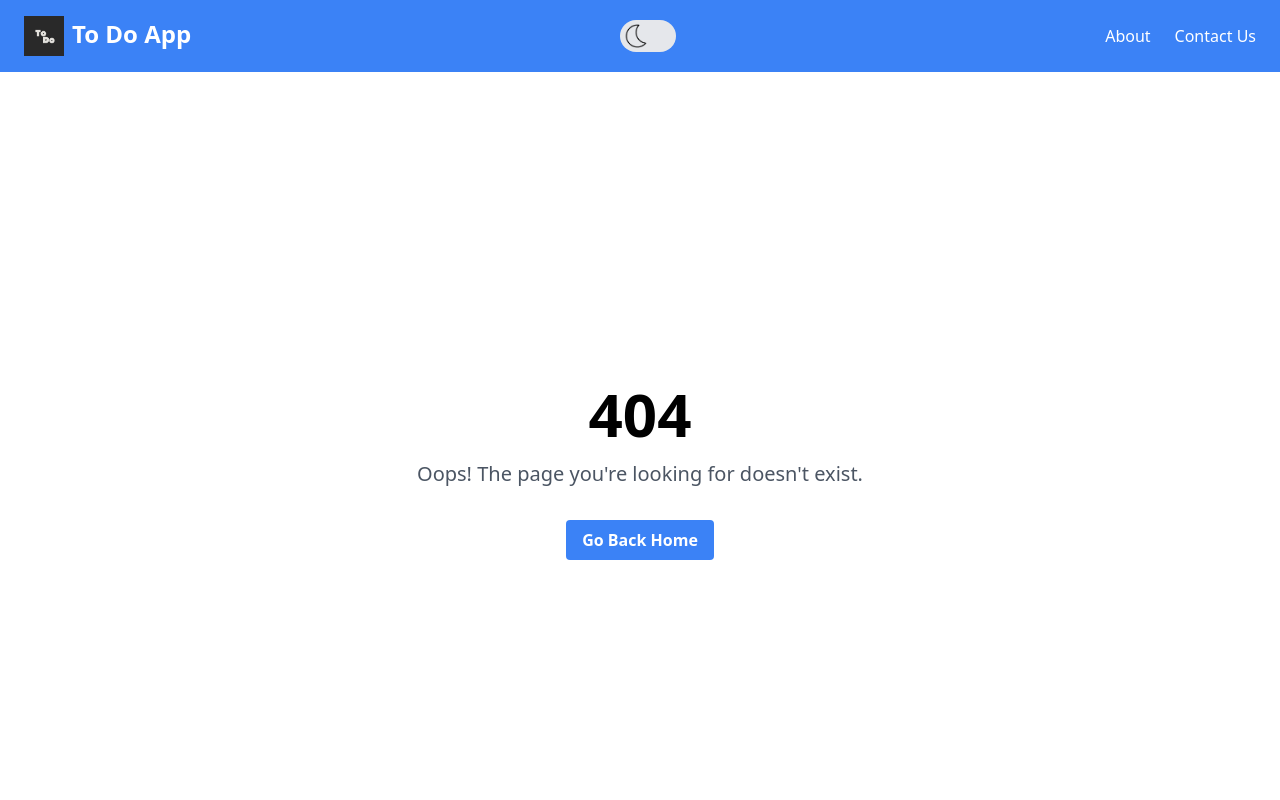
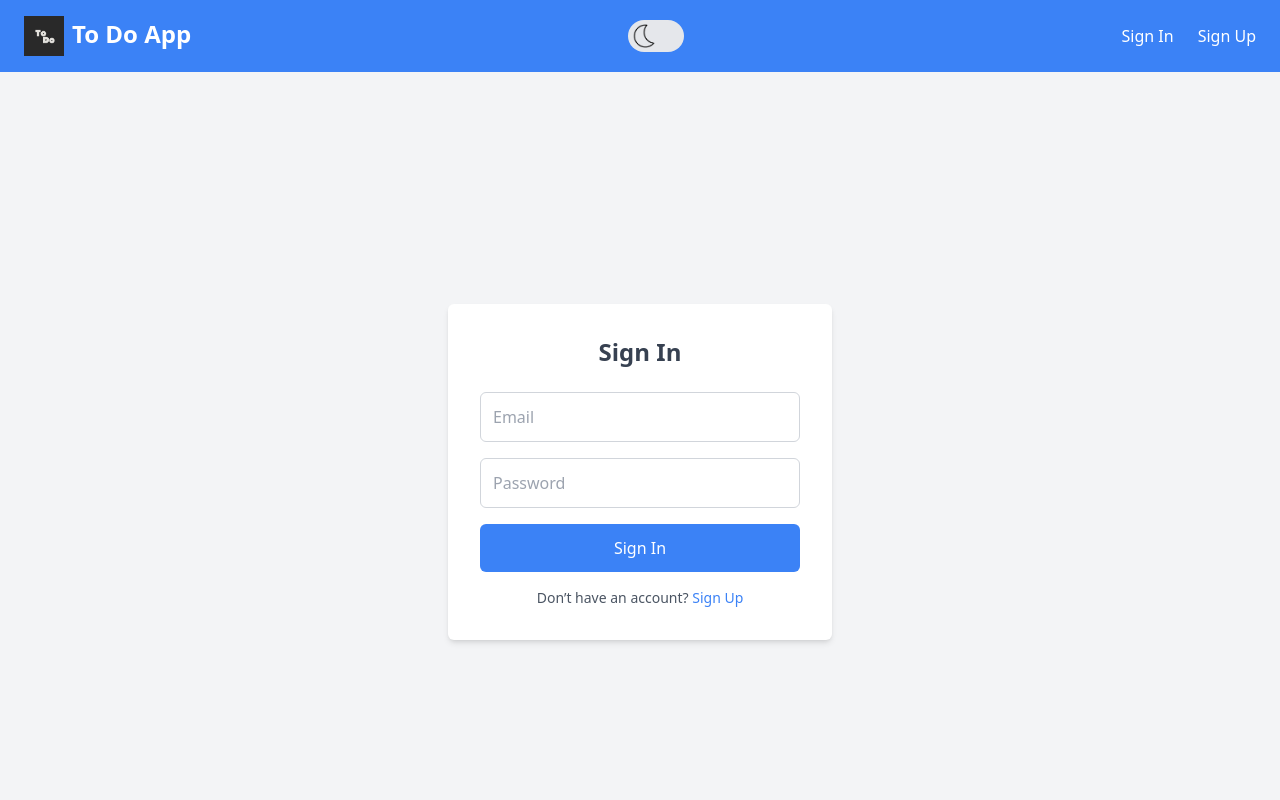
Before and after one commit to m-ahrukh/to-do, a Next.js app: page /signin in a window 1280 px wide. Before the commit this address had no page. Shown: the top 800 px of the page. Built offline with nearby package versions, Linux system fonts and the light colour scheme.

Commit message:
added sign-in, sign-up, sign-out functionality

```diff
--- /dev/null
+++ b/src/app/home/page.tsx
@@ -0,0 +1,25 @@
+'use server'
+import { AddTaskForm } from '../components/AddTaskForm';
+import ShowData from '../components/showData';
+
+export interface DataRow {
+  id: number;
+  text: string;
+  uuid: string;
+}
+
+export default async function MainPage() {
+  return (
+    <main className=' mt-10 flex flex-col justify-center items-center '>
+      <h1 className='font-bold' style={{ fontSize: '24px' }}>To Do Application</h1>
+      <div className='mb-3 mx-5'>
+        <h1 className='text-center m-5 font-semibold'>
+          Add Task
+        </h1>
+        <AddTaskForm />
+      </div>
+      <ShowData/>
+    </main >
+
+  );
+}
--- a/src/app/layout.tsx
+++ b/src/app/layout.tsx
@@ -5,6 +5,7 @@ import "./globals.css";
 import Link from "next/link";
 import { useEffect, useState } from "react";
 import React from "react";
+import { supabase } from "@/utils/supabase/client";
 
 const geistSans = localFont({
   src: "./fonts/GeistVF.woff",
@@ -24,10 +25,25 @@ export default function RootLayout({
 }) {
 
   const [theme, setTheme] = useState('light');
+  const [isAuthenticated, setIsAuthenticated] = useState(false)
+
+  // Retrieve theme from local storage and check user authentication status
   useEffect(() => {
     const savedTheme = localStorage.getItem('theme') || 'light';
     setTheme(savedTheme);
     document.documentElement.classList.add(savedTheme);
+
+    const checkUserStatus = async () => {
+      const {
+        data: { user },
+      } = await supabase.auth.getUser();
+
+      setIsAuthenticated(!!user); // Set isAuthenticated to true if user exists
+      console.log("user: ", user)
+      console.log("authenticatd: ", isAuthenticated)
+    }
+
+    checkUserStatus()
   }, []);
 
   const toggleTheme = () => {
@@ -38,6 +54,16 @@ export default function RootLayout({
     document.documentElement.classList.toggle('light', newTheme === 'light');
   };
 
+  // Function to handle user logout
+  const handleLogout = async () => {
+    const { error } = await supabase.auth.signOut()
+    if (error) {
+      console.error("logout Error:", error.message)
+    } else {
+      setIsAuthenticated(false) // Set the authentication state to false after logout
+      console.log("User logged out successfully.");
+    }
+  }
   return (
     <html lang="en">
       <head>
@@ -46,6 +72,7 @@ export default function RootLayout({
         <link rel="icon" href="/app_icon.ico" sizes="any" />
       </head>
       <body className={`${geistSans.variable} ${geistMono.variable} antialiased`}>
+        {/* Header Section */}
         <header className={`w-full py-4 px-6 ${theme === 'dark' ? 'bg-gray-800' : 'bg-blue-500'}`}>
           <div className="flex justify-between items-center">
 
@@ -85,6 +112,9 @@ export default function RootLayout({
             {/* Navigation Links */}
             <nav>
               <ul className={`flex space-x-6 ${theme === 'dark' ? 'text-gray-300' : 'text-white'}`}>
+                {isAuthenticated ? (
+                  <>
+                    {/* If the user is authenticated, show About and Contact Us */}
                     <li>
                       <Link href="/about">
                         <button className="hover:underline">About</button>
@@ -95,11 +125,41 @@ export default function RootLayout({
                         <button className="hover:underline">Contact Us</button>
                       </Link>
                     </li>
+                    <li>
+                      <button onClick={handleLogout} className="hover:underline">
+                        Logout
+                      </button>
+                    </li>
+                  </>
+                ) : (
+                  <>
+                    {/* If the user is not authenticated, show Sign In and Sign Up */}
+                    <li>
+                      <Link href="/signin">
+                        <button className="hover:underline">Sign In</button>
+                      </Link>
+                    </li>
+                    <li>
+                      <Link href="/signup">
+                        <button className="hover:underline">Sign Up</button>
+                      </Link>
+                    </li>
+                  </>
+                )}
               </ul>
             </nav>
           </div>
         </header>
-          {children}
+        <main className="flex-grow">{children}</main>
+        <footer className={`w-full p-4 bg-blue-500 text-white text-center ${theme === 'dark' ? 'bg-gray-800' : 'bg-blue-500'}`}>
+          <p className='text-sm'>
+            Start organizing your tasks with ease and increase your productivity. <br />
+            Stay on top of your to-do list, no matter where you are!
+          </p>
+          <p>
+            © 2024 To-Do Application
+          </p>
+        </footer>
       </body>
     </html>
   );
--- /dev/null
+++ b/src/app/middleware.ts
@@ -0,0 +1,17 @@
+import { supabase } from "@/utils/supabase/client";
+import { NextRequest, NextResponse } from "next/server";
+
+export async function middleware(req: NextRequest){
+    const {data: session} = await supabase.auth.getSession()
+    const {pathname} = req.nextUrl;
+
+    if (!session && pathname !== '/signin' && pathname!== 'signup'){
+        return NextResponse.redirect(new URL('/signin', req.url))
+    }
+
+    return NextResponse.next()
+}
+
+export const config = {
+    matcher: ['/', '/protected-route']
+}
--- a/src/app/page.tsx
+++ b/src/app/page.tsx
@@ -1,26 +1,38 @@
 'use server'
-import { AddTaskForm } from './components/AddTaskForm';
-import ShowData from './components/showData';
 
-export interface DataRow {
-  id: number;
-  text: string;
-  uuid: string;
-}
+export default async function MainPage() {
+  return (
+    <div className='min-h-screen flex flex-col itmes-center justify-center'>
+      <header className='w-full p-4 mt-8 bg-blue-400 text-center'>
+        <h1 className='text-3xl font-bold'>Welcome to the To-Do Application</h1>
+        <p className='text-lg mt-2'>
+          Your all-in-one solution to track, organize, and prioritize your daily tasks.
+        </p>
+      </header>
+      <main className='flex flex-col items-center justify-center p-10 text-center'>
+        <h2 className='text-2xl mb-4'>Organize your tasks and boost productivity</h2>
+        <p className='text-lg mb-8 max-w-2xl'>
+          Our To-Do application helps you manage your tasks efficiently with an easy-to-use interface.
+          You can switch between dark and light themes based on your preference, and stay productive
+          whether you're on the go or at your desk.
+        </p>
+        <div className='max-w-3xl mb-8'>
+          <h3 className='text-xl font-bold mb-4'>Key Features:</h3>
+          <ul className='text-lg list-disc list-inside'>
+            <li className='mb-2'>💡 **Create, edit, and delete tasks**: Add new tasks, modify existing ones, or remove completed items.</li>
+            <li className='mb-2'>📅 **Task prioritization and categorization**: Organize tasks by categories or priority levels to ensure you focus on what matters most.</li>
+            <li className='mb-2'>🌗 **Dark and light theme support**: Choose between themes that suit your working environment and reduce eye strain.</li>
+            <li className='mb-2'>🔍 **Search and filter options**: Quickly find specific tasks using the search and filter features.</li>
+            <li className='mb-2'>📊 **Task completion tracking**: Visualize your progress and track task completion rates over time.</li>
+            <li className='mb-2'>🔒 **Secure authentication**: Use secure sign-in and sign-up methods to protect your data.</li>
+          </ul>
+        </div>
+        <div>
+          <a href="/signin" className='p-3 bg-blue-500 text-white rounded-md hover:bg-blue-600 mr-4'>Sign In</a>
+          <a href="/signup" className='p-3 bg-green-500 text-white rounded-md hover:bg-green-600 mr-4'>Sign Up</a>
+        </div>
+      </main>
 
-export default async function Home() {
-  return (
-    <main className=' mt-10 flex flex-col justify-center items-center '>
-      <h1 className='font-bold' style={{ fontSize: '24px' }}>To Do Application</h1>
-      <div className='mb-3 mx-5'>
-        <h1 className='text-center m-5 font-semibold'>
-          Add Task
-        </h1>
-        <AddTaskForm />
-      </div>
-
-{/* Show Data */}
-      <ShowData/>
-    </main >
+    </div>
   );
 }
--- /dev/null
+++ b/src/app/signin/page.tsx
@@ -0,0 +1,63 @@
+'use client'
+
+import { supabase } from "@/utils/supabase/client"
+import { useRouter } from "next/navigation"
+import { useState } from "react"
+
+export default function SignIn() {
+  const [email, setEmail] = useState('')
+  const [password, setPassword] = useState('')
+  const [error, setError] = useState<string | null>(null);
+  const router = useRouter();
+
+  const handleSignIn = async () => {
+
+    const { data, error } = await supabase.auth.signInWithPassword({
+      email,
+      password,
+    })
+
+    if (error) {
+      setError(error.message)
+    }
+    else {
+      setError(null)
+      router.push('/home')
+    }
+  }
+
+  return (
+    <div className="min-h-screen flex items-center justify-center bg-gray-100 dark:bg-gray-900">
+      <div className="bg-white dark:bg-gray-800 p-8 rounded-md shadow-md max-w-sm w-full">
+        <h1 className="text-2xl font-bold text-gray-700 dark:text-white mb-6 text-center">Sign In</h1>
+        <input
+          type="email"
+          placeholder="Email"
+          value={email}
+          onChange={(e) => setEmail(e.target.value)}
+          className="w-full p-3 mb-4 border border-gray-300 rounded-md focus:outline-none focus:ring-2 focus:ring-blue-500 dark:bg-gray-700 dark:border-gray-600 dark:text-white"
+        />
+        <input
+          type="password"
+          placeholder="Password"
+          value={password}
+          onChange={(e) => setPassword(e.target.value)}
+          className="w-full p-3 mb-4 border border-gray-300 rounded-md focus:outline-none focus:ring-2 focus:ring-blue-500 dark:bg-gray-700 dark:border-gray-600 dark:text-white"
+        />
+        {error && <p className="text-red-500 text-sm mb-4">{error}</p>}
+        <button
+          onClick={handleSignIn}
+          className="w-full p-3 bg-blue-500 text-white rounded-md hover:bg-blue-600 transition-colors duration-200"
+        >
+          Sign In
+        </button>
+        <p className="text-sm text-gray-600 dark:text-gray-400 mt-4 text-center">
+          Don’t have an account?{' '}
+          <a href="/signup" className="text-blue-500 hover:underline">
+            Sign Up
+          </a>
+        </p>
+      </div>
+    </div>
+  )
+}
--- /dev/null
+++ b/src/app/signup/page.tsx
@@ -0,0 +1,51 @@
+'use client'
+
+import { supabase } from "@/utils/supabase/client"
+import { useRouter } from "next/navigation"
+import React, { useState } from "react"
+
+export default function SignUp() {
+  const [email, setEmail] = useState('')
+  const [password, setPassword] = useState('')
+  const [error, setError] = useState<string | null>(null)
+  const router = useRouter();
+
+  const handleSignUp = async (e: React.FormEvent<HTMLFormElement>) => {
+    e.preventDefault()
+
+    const { error } = await supabase.auth.signUp({
+      email,
+      password,
+      options: {
+        emailRedirectTo: '/',
+      },
+    })
+
+    if (error) {
+      setError(error.message)
+    }
+    else {
+      setError(null)
+      router.push('/signin')
+    }
+  }
+
+  return (
+    <div className="min-h-screen flex flex-col items-center justify-center">
+      <h2 className="text-2xl font-bold mb-6">
+        Sign Up
+      </h2>
+      <form onSubmit={handleSignUp} className="flex flex-col gap-4">
+        <input type="email" placeholder="Email" value={email} onChange={(e) => setEmail(e.target.value)} className="border p-2 rounded" required />
+        <input type="password" placeholder="Password" value={password} onChange={(e) => setPassword(e.target.value)} className="border p-2 rounded" required />
+        <button type='submit' className="bg-blue-500 text-white p-2 rounded">
+          Sign Up
+        </button>
+      </form>
+      {error && <p className="text-red-500 mt-4">{error}</p>}
+      <p className="mt-4">
+        Already have an account? <a href="/signin" className="text-blue-600">Sign in here</a>.
+      </p>
+    </div>
+  )
+}
```
Also changed, not shown: public/updateTask.png (deleted). Lines whose indentation alone changed are shown as unchanged.
